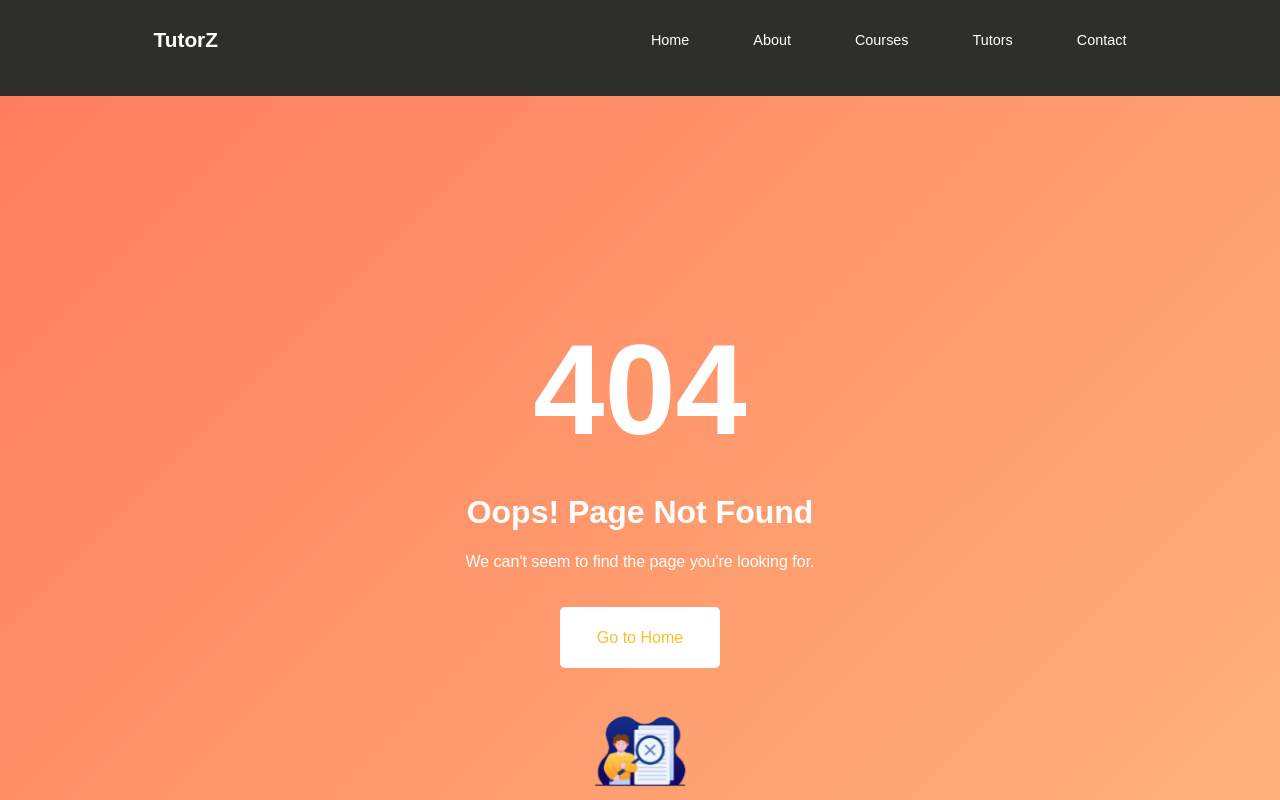
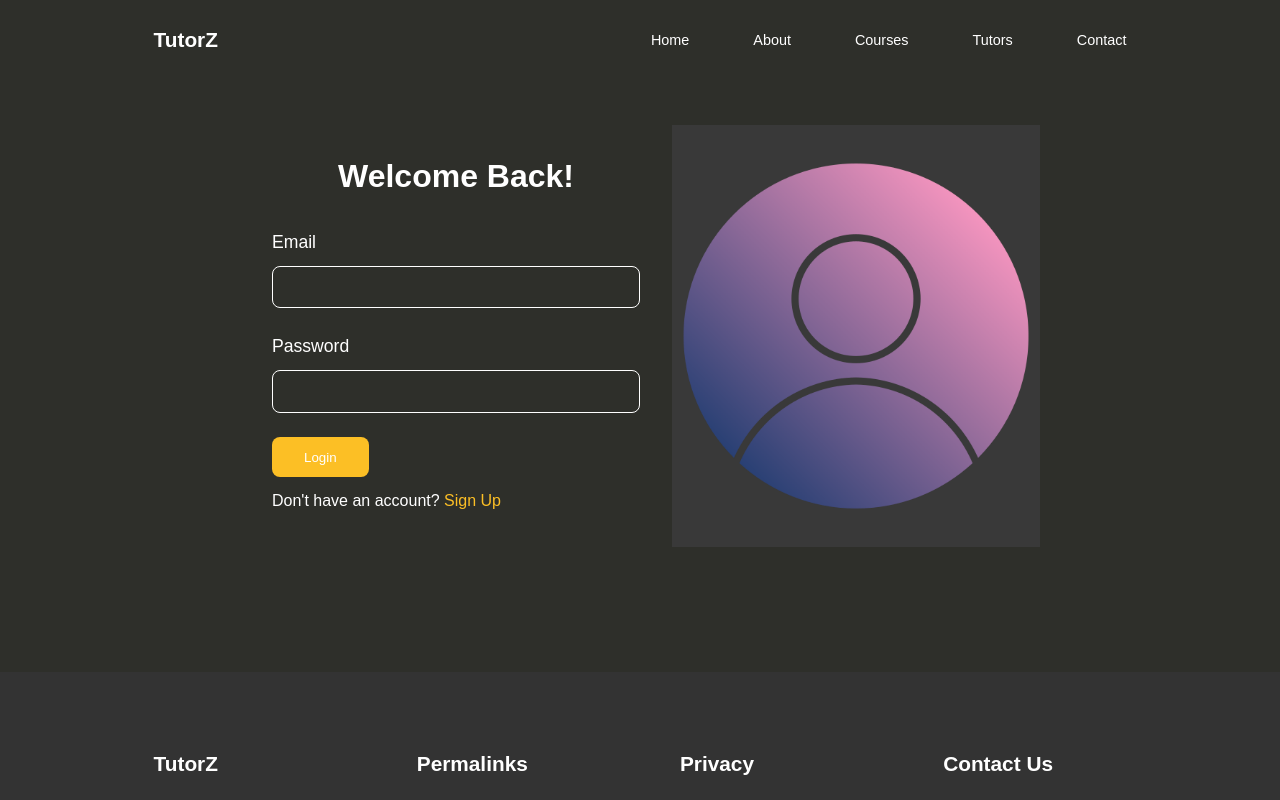
Before and after one commit to sushantskb/TutorZ, a React (Vite) app: page /login in a window 1280 px wide. Shown: the top 800 px of the page. Built offline with nearby package versions, Linux system fonts and the light colour scheme.

Commit message:
added the login page

```diff
--- /dev/null
+++ b/src/pages/Login/Login.jsx
@@ -0,0 +1,36 @@
+import "./login.css";
+import illustration from "../../assets/loginPage.png";
+import { Link } from "react-router-dom";
+const Login = () => {
+  return (
+    <div className="login-page">
+      <div className="login-container">
+        <div className="login-form">
+          <h2>Welcome Back!</h2>
+          <form>
+            <div className="form-group">
+              <label htmlFor="email">Email</label>
+              <input type="email" id="email" name="email" />
+            </div>
+            <div className="form-group">
+              <label htmlFor="password">Password</label>
+              <input type="password" id="password" name="password" />
+            </div>
+            <button type="submit">Login</button>
+          </form>
+          <p style={{ marginTop: "10px" }}>
+            Don&apos;t have an account?{" "}
+            <Link to="/signup">
+              <span style={{color: "var(--color-danger)"}}>Sign Up</span>
+            </Link>
+          </p>
+        </div>
+        <div className="decorative-illustration">
+          <img src={illustration} alt="Illustration" />
+        </div>
+      </div>
+    </div>
+  );
+};
+
+export default Login;
--- /dev/null
+++ b/src/pages/Login/login.css
@@ -0,0 +1,72 @@
+/* LoginPage.css */
+
+.login-page {
+    display: flex;
+    justify-content: center;
+    align-items: center;
+    min-height: 60vh;
+    background-color: var(--color-bg);
+  }
+
+  .login-container {
+    display: flex;
+    max-width: 800px;
+  }
+
+  .login-form {
+    flex: 1;
+    padding: 2rem;
+  }
+
+  .login-form h2 {
+    font-size: 2rem;
+    margin-bottom: 2rem;
+    color: var(--color-white);
+  }
+
+  .form-group {
+    margin-bottom: 1.5rem;
+  }
+
+  .form-group label {
+    display: block;
+    font-size: 1.1rem;
+    margin-bottom: 0.5rem;
+    color: var(--color-white);
+  }
+
+  .form-group input {
+    width: 100%;
+    padding: 0.8rem;
+    border-radius: 0.5rem;
+    border: 1px solid var(--color-white);
+    background-color: transparent;
+    color: var(--color-white);
+  }
+
+  button[type="submit"] {
+    padding: 0.8rem 2rem;
+    border: none;
+    border-radius: 0.5rem;
+    background-color: var(--color-danger);
+    color: var(--color-white);
+    cursor: pointer;
+    transition: background-color 0.3s ease;
+  }
+
+  button[type="submit"]:hover {
+    background-color: var(--color-danger-varient);
+  }
+
+  .decorative-illustration {
+    flex: 1;
+    background-color: var(--color-bg1);
+    display: flex;
+    justify-content: center;
+    align-items: center;
+  }
+
+  .decorative-illustration svg {
+    width: 200px;
+    height: 200px;
+  }
--- a/src/routes/Routers.jsx
+++ b/src/routes/Routers.jsx
@@ -6,6 +6,7 @@ import StudentProfile from "../pages/Profiles/StudentProfile/StudentProfile"
 import TutorProfile from "../pages/Profiles/TutorProfile/TutorProfile"
 import Courses from "../pages/Courses/Courses"
 import Tutor from "../pages/Tutor/Tutor"
+import Login from "../pages/Login/Login"
 
 const Routers = () => {
   return (
@@ -17,6 +18,7 @@ const Routers = () => {
       <Route path="/tutor/:id" element={<Tutor />} />
       <Route path="/student" element={<StudentProfile />} />
       <Route path="/tutor" element={<TutorProfile />} />
+      <Route path="/login" element={<Login />} />
       <Route path="/*" element={<NotFound_404 />} />
     </Routes>
   )
```
Also changed, not shown: src/assets/loginPage.png (added).
